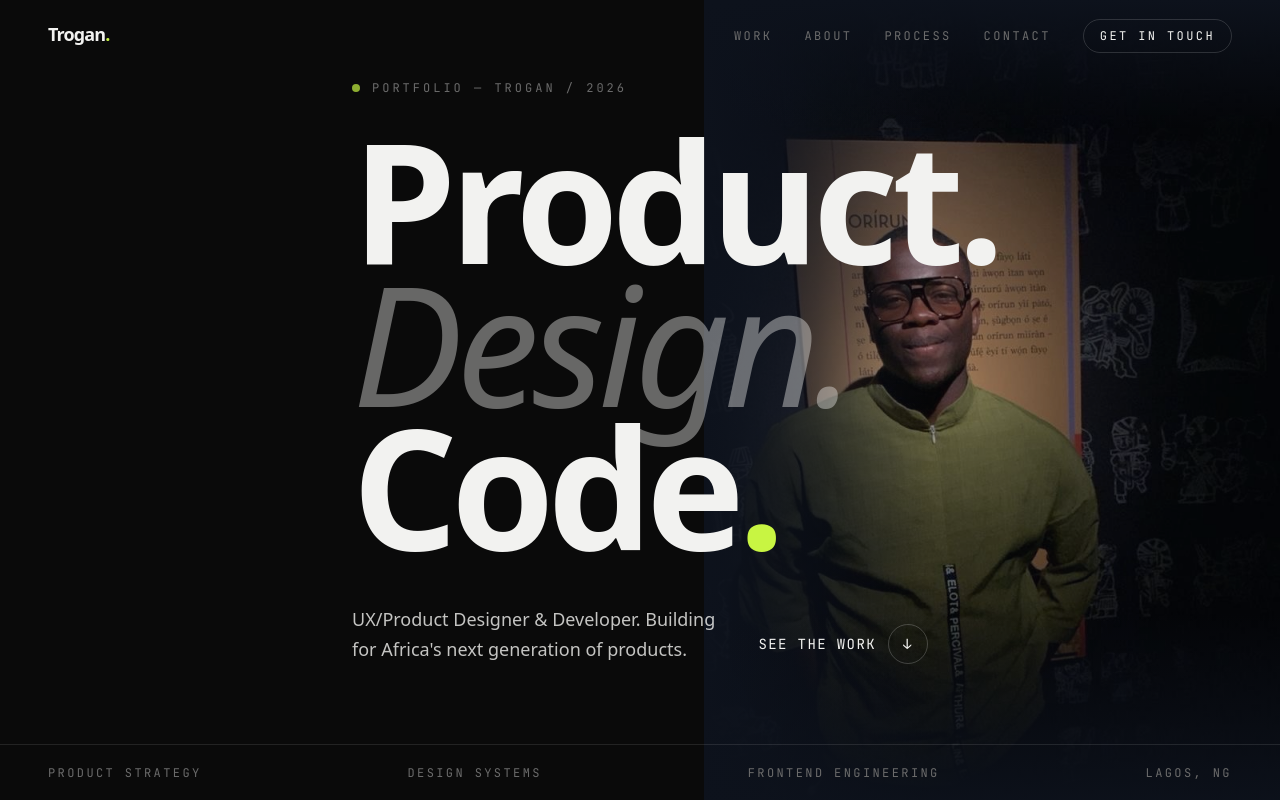
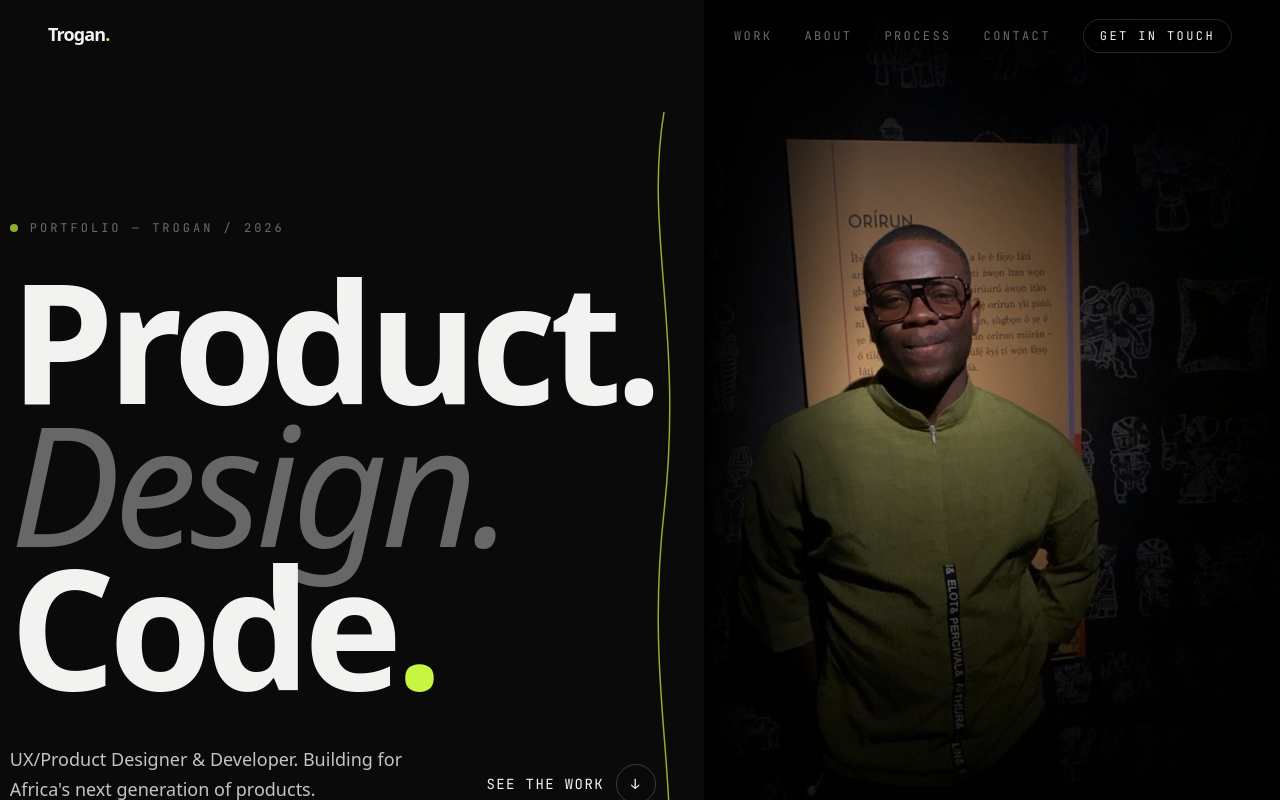
Before and after one commit to trogancodes/trogan-portfolio-v2, a React (Vite) app: page / in a window 1280 px wide. Shown: the top 800 px of the page. Built offline with nearby package versions, Linux system fonts and the light colour scheme; a web font is replaced by a local one.

Commit message:
fix: hero layout — text left, image right

```diff
--- a/src/components/Hero.jsx
+++ b/src/components/Hero.jsx
@@ -28,33 +28,50 @@ export default function Hero() {
   return (
     <section
       id="top"
-     className="relative flex min-h-svh flex-col justify-center overflow-hidden pt-20 pb-10"
+      className="relative flex min-h-svh flex-col overflow-hidden md:flex-row-reverse"
     >
 
-      {/* ── Portrait image right panel ── */}
-      <div className="pointer-events-none relative md:absolute md:right-0 md:top-0 md:h-full w-full md:w-[45%] h-64 mt-8 md:mt-0">
+      {/* IMAGE — top on mobile, RIGHT on desktop */}
+      <div className="relative h-[45vh] shrink-0 md:h-auto md:w-[45%]">
         <motion.img
           src={portrait}
           alt="Trogan — UX/Product Designer and Developer"
-         className="h-full w-full object-cover object-top md:object-top object-center"
+          className="h-full w-full object-cover object-top"
           initial={{ opacity: 0, scale: reduce ? 1 : 1.05 }}
           animate={{ opacity: 1, scale: 1 }}
           transition={{ duration: 1.4, ease: [0.16, 1, 0.3, 1], delay: 0.15 }}
         />
-        {/* left edge fade — blends into dark bg */}
-        <div className="absolute inset-y-0 left-0 z-10 w-56 bg-gradient-to-r from-[#0D121C] via-[#0D121C]/60 to-transparent" />
-        {/* bottom edge fade */}
-        <div className="absolute inset-x-0 bottom-0 z-10 h-52 bg-gradient-to-t from-[#0D121C] to-transparent" />
-        {/* top edge fade */}
-        <div className="absolute inset-x-0 top-0 z-10 h-32 bg-gradient-to-b from-[#0D121C] to-transparent" />
-        {/* overall dark tint so photo doesn't compete with text */}
-        <div className="absolute inset-0 bg-[#0D121C]/25" />
+        {/* bottom fade */}
+        <div className="absolute inset-x-0 bottom-0 z-10 h-32 bg-gradient-to-t from-black to-transparent" />
+        {/* top fade */}
+        <div className="absolute inset-x-0 top-0 z-10 h-20 bg-gradient-to-b from-black to-transparent" />
+        {/* left fade — desktop only */}
+        <div className="absolute inset-y-0 left-0 z-10 hidden w-40 bg-gradient-to-r from-black to-transparent md:block" />
+        {/* dark tint */}
+        <div className="absolute inset-0 bg-black/20" />
       </div>
 
-      {/* ── Decorative line — sits above portrait ── */}
+      {/* TEXT — bottom on mobile, LEFT on desktop */}
+      <div className="rail relative z-30 flex flex-1 flex-col justify-center py-12 md:py-28">
 
-      {/* ── Text content — sits above everything ── */}
-     <div className="rail relative z-30 md:max-w-2xl">
+        {/* SVG divider — desktop only */}
+        <svg
+          aria-hidden="true"
+          className="pointer-events-none absolute right-0 top-0 z-20 hidden h-full w-20 opacity-70 md:block"
+          viewBox="0 0 80 800"
+          fill="none"
+          preserveAspectRatio="xMidYMid meet"
+        >
+          <motion.path
+            d="M40 0 C 20 120, 60 220, 40 400 C 20 580, 60 680, 40 800"
+            stroke="#C8F542"
+            strokeWidth="1.5"
+            initial={{ pathLength: reduce ? 1 : 0 }}
+            animate={{ pathLength: 1 }}
+            transition={{ duration: reduce ? 0 : 2.4, ease: 'easeInOut', delay: 0.3 }}
+          />
+        </svg>
+
         <motion.p
           initial={{ opacity: 0 }}
           animate={{ opacity: 1 }}
@@ -115,8 +132,8 @@ export default function Hero() {
         </motion.div>
       </div>
 
-      {/* ── Bottom meta rail ── */}
-      <div className="rail relative z-30 mt-20 hidden items-center justify-between border-t border-white/10 pt-5 md:flex">
+      {/* BOTTOM META RAIL */}
+      <div className="rail absolute bottom-0 left-0 right-0 z-30 hidden items-center justify-between border-t border-white/10 pb-5 pt-5 md:flex">
         {['Product Strategy', 'Design Systems', 'Frontend Engineering'].map((t) => (
           <span key={t} className="font-mono text-xs uppercase tracking-[0.2em] text-text-muted">
             {t}
```
